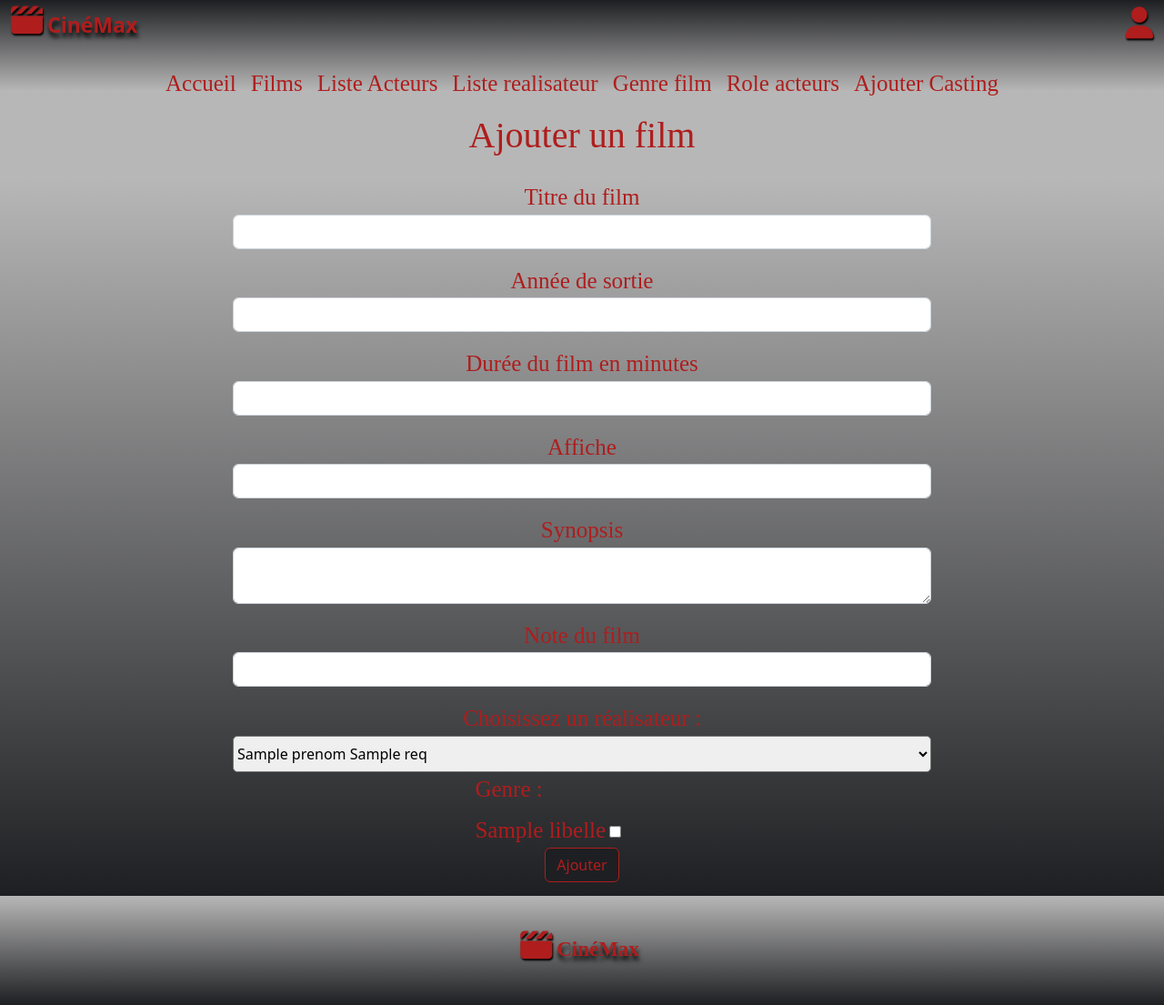
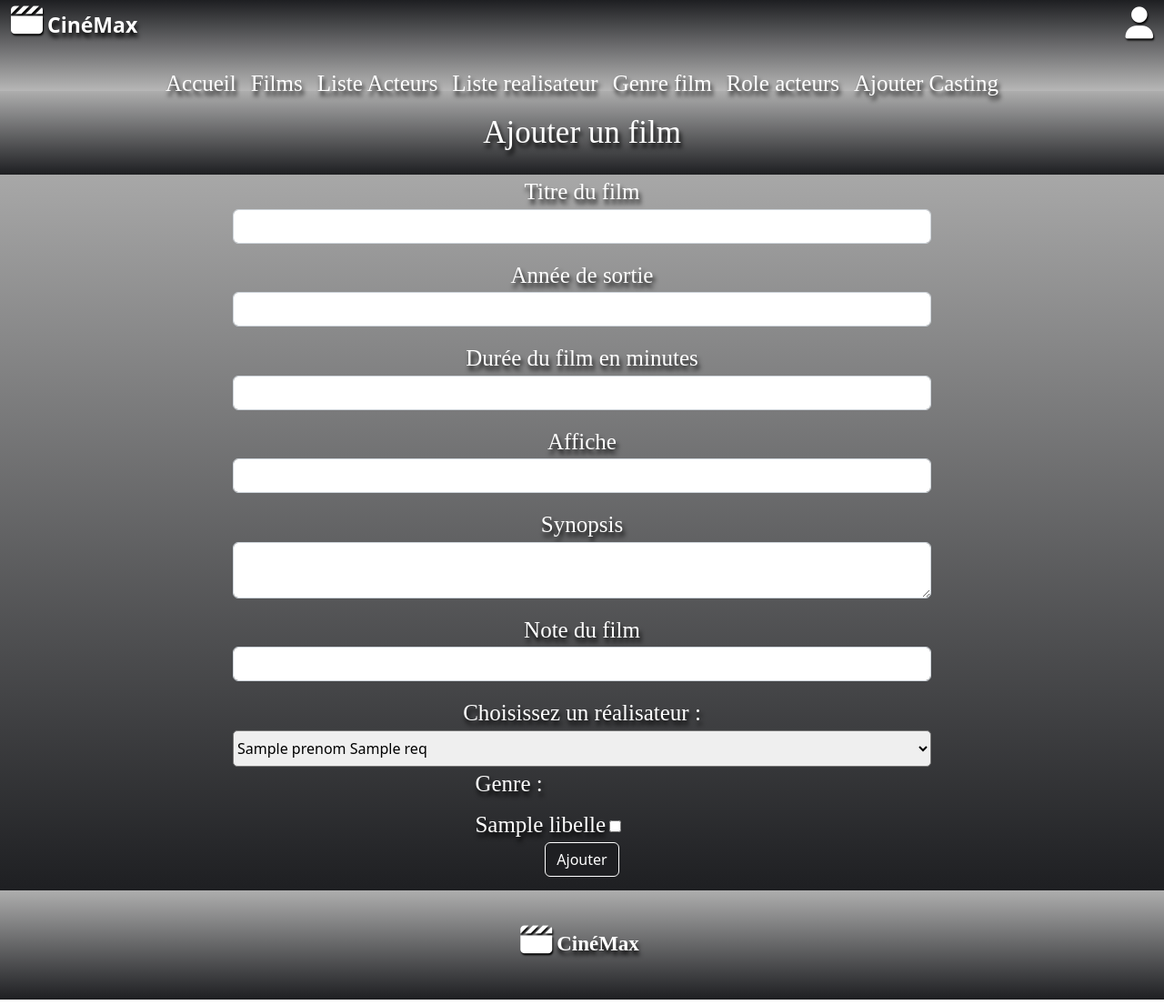
Before and after one commit to younes671/Exo_cinema, a PHP site: template view/ajouterFilm.php in a window 1280 px wide. Shown: the whole page at 91% size. Run offline with PHP 8.4, Linux system fonts and the light colour scheme; the template is opened without the code that fills it: most values are stand-ins (such as "Sample title", 1, 10 or a date in 2020).

Commit message:
modification couleur

```diff
--- a/public/css/style.css
+++ b/public/css/style.css
@@ -40,7 +40,7 @@ body{
 }
 .fa-solid{
     font-size: 35px;
-    color: #af1d1d;
+    color: #ffffff;
     text-shadow: 1px 2px 2px black;
 }
 
@@ -55,7 +55,7 @@ body{
 .text-logo{
     margin: 5px;
     text-align: center;
-    color: #af1d1d;
+    color: #ffffff;
     text-shadow: 1px 5px 5px black;
     font-weight: bolder;
     font-size: 23px;
@@ -79,9 +79,10 @@ body{
 }
 
 .nav-link{
-    color: #af1d1d;
+    color: #ffffff;
     font-family: 'inria Serif';
     font: bolder;
+    text-shadow: 2px 5px 5px black;
 }
 
 .nouveaute{
@@ -265,8 +266,8 @@ p{
     justify-content: center;
     align-items: center;
     height: 120px;
-    background: linear-gradient( #4a494965,#1e1f22);
-    color: #af1d1d;
+    background: linear-gradient( #31313165,#1e1f22);
+    color: #ffffff;
     font-size: 40px;
     font-family: 'poppins';
     text-shadow: 1px 5px 5px black;
@@ -274,7 +275,7 @@ p{
 }
 
 .form{
-    background: linear-gradient( #4a494965,#1e1f22);
+    background: linear-gradient( #22222265,#1e1f22);
     display: flex;
     flex-direction: column;
     justify-content: center;
@@ -288,25 +289,27 @@ p{
     border-radius: 5px;
     height: 35px;
     font-family: 'inria Serif';
-    color: #af1d1d;
+    color: #100f0f;
     margin-bottom: 15px;
 }
 
 .label{
-    color: #af1d1d;
+    color: #ffffff;
     font-size: 25px;
     font-family: 'inria Serif';
+    text-shadow: 2px 5px 5px black;
 }
 
 h1{
     display: flex;
     justify-content: center;
-    color: #af1d1d;
-    background: #4a494965;
+    color: #ffffff;
+    background: linear-gradient( #31313165,#1e1f22);
     margin: 0;
     padding: 25px;
     font-family: 'inria Serif';
-
+    font-size: 35px;
+    text-shadow: 2px 5px 5px black;
 }
 
 
@@ -353,12 +357,13 @@ h3{
 .btn{
     margin-bottom: 15px;
     background-color: #1e1f22;
-    border-color: #af1d1d;
-    color: #af1d1d;
+    border-color: #ffffff;
+    color: #ffffff;
 }
 
 .form-control{
     font-family: 'inria Serif';
+    color: #000;
 }
 
 .uk-table{
@@ -375,7 +380,7 @@ a{
     display: flex;
     align-items: flex-end;
     text-decoration: none;
-    color: #af1d1d;
+    color: #ffffff;
     font-size: 20px;
     display: flex;
     justify-content: center;
```
Also changed, not shown: other parts of public/css/style.css (+15 -12 lines), view/listFilms.php (+4 -5 lines).
